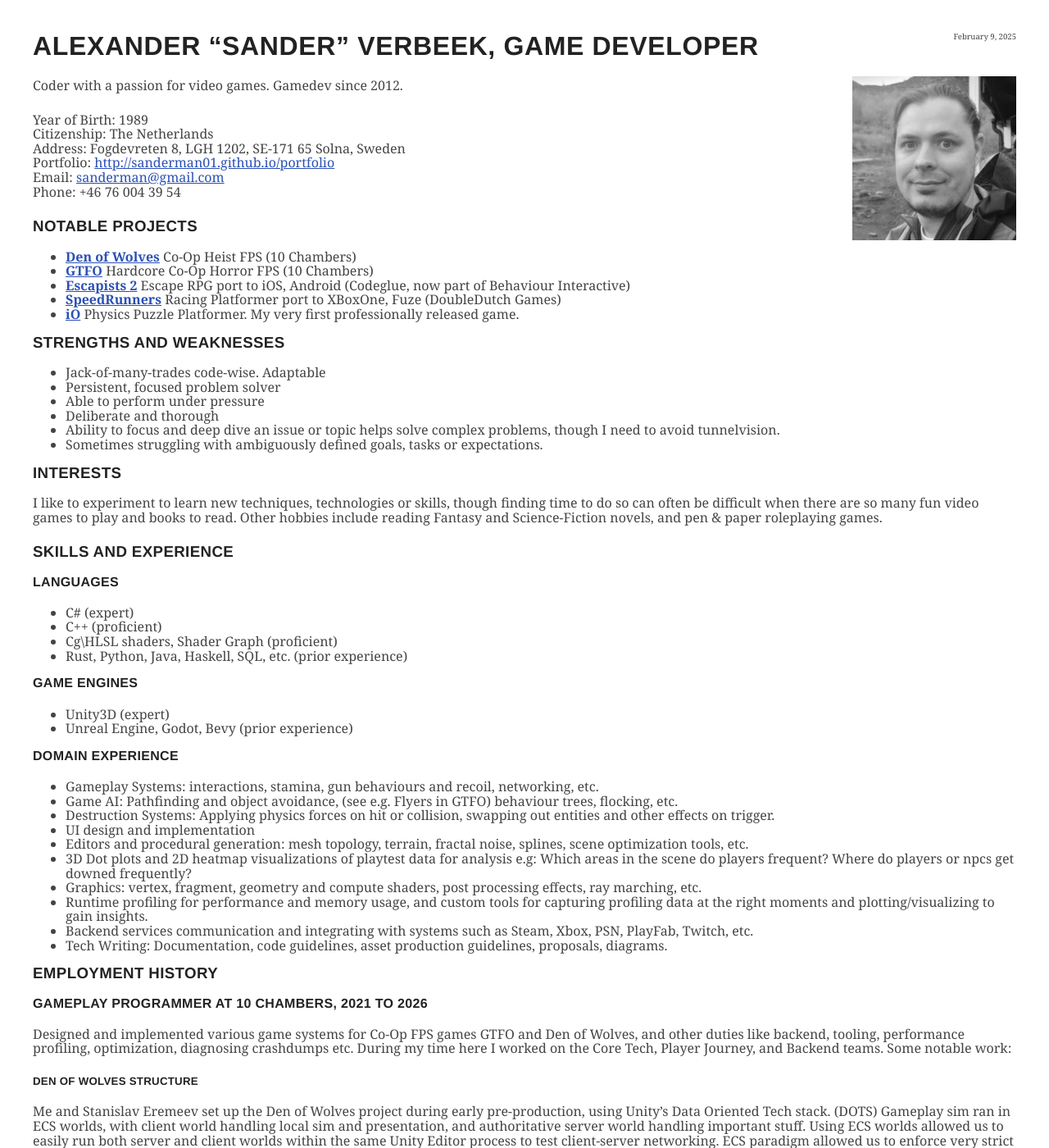
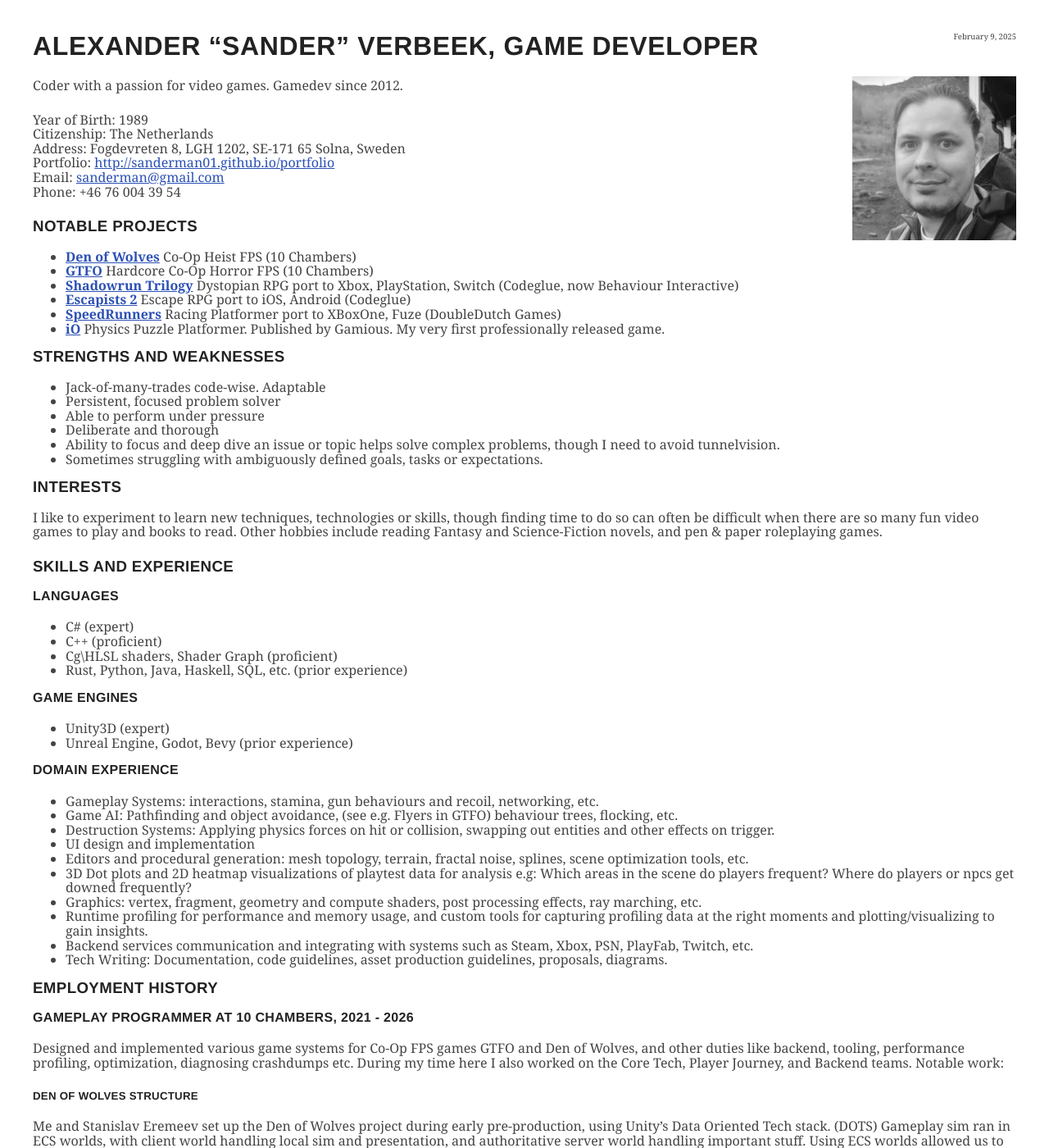
Before and after one commit to sanderman01/sanderman01.github.io, a Jekyll site: the page built from resume.md, in a window 1280 px wide and 1400 px high. Shown: the whole window at 82% size. Built offline with Jekyll 4.4.1, drawn with Linux system fonts in a browser that asks for light colours; some web fonts are replaced; a script that is not in the unit is left out; some of the changed text lies outside the part shown.

Commit message:
various resume tweaks

```diff
--- a/resume.md
+++ b/resume.md
@@ -20,9 +20,10 @@ Phone: +46 76 004 39 54
 ### Notable Projects
 * **[Den of Wolves](https://www.denofwolves.com/en)** Co-Op Heist FPS (10 Chambers)
 * **[GTFO](https://gtfothegame.com/)** Hardcore Co-Op Horror FPS (10 Chambers)
-* **[Escapists 2](https://www.youtube.com/watch?v=qMj-bAyHqq4)** Escape RPG port to iOS, Android (Codeglue, now part of Behaviour Interactive)
+* **[Shadowrun Trilogy](https://www.youtube.com/watch?v=IinkPsj5taA)** Dystopian RPG port to Xbox, PlayStation, Switch (Codeglue, now Behaviour Interactive)
+* **[Escapists 2](https://www.youtube.com/watch?v=qMj-bAyHqq4)** Escape RPG port to iOS, Android (Codeglue)
 * **[SpeedRunners](https://www.youtube.com/watch?v=BDGzN0fRQI0)** Racing Platformer port to XBoxOne, Fuze (DoubleDutch Games)
-* **[iO](https://store.steampowered.com/app/324070/iO/)** Physics Puzzle Platformer. My very first professionally released game.
+* **[iO](https://store.steampowered.com/app/324070/iO/)** Physics Puzzle Platformer. Published by Gamious. My very first professionally released game.
 
 ### Strengths and Weaknesses
 * Jack-of-many-trades code-wise. Adaptable
@@ -60,10 +61,10 @@ Steam, Xbox, PSN, PlayFab, Twitch, etc.
 * Tech Writing: Documentation, code guidelines, asset production guidelines, proposals, diagrams.
 
 ### Employment History
-#### Gameplay Programmer at 10 Chambers, 2021 to 2026
+#### Gameplay Programmer at 10 Chambers, 2021 - 2026
 
-Designed and implemented various game systems for Co-Op FPS games GTFO and Den of Wolves, and other duties like backend, tooling, performance profiling, optimization, diagnosing crashdumps etc. During my time here I worked on the Core Tech, Player Journey, and Backend teams.
-Some notable work:
+Designed and implemented various game systems for Co-Op FPS games GTFO and Den of Wolves, and other duties like backend, tooling, performance profiling, optimization, diagnosing crashdumps etc. During my time here I also worked on the Core Tech, Player Journey, and Backend teams.
+Notable work:
 
 ##### Den of Wolves Structure
 Me and Stanislav Eremeev set up the Den of Wolves project during early pre-production, using Unity's Data Oriented Tech stack. (DOTS) Gameplay sim ran in ECS worlds, with client world handling local sim and presentation, and authoritative server world handling important stuff. Using ECS worlds allowed us to easily run both server and client worlds within the same Unity Editor process to test client-server networking. ECS paradigm allowed us to enforce very strict isolation between client and server worlds state, which would otherwise be difficult to achieve in a traditional Object Oriented Unity GameObject paradigm, and also allowed us to take advantage of Unity's Jobs system and Burst compiler in many game systems.
@@ -91,7 +92,7 @@ Technical Requirements (TRC) implementation, testing and bugfixes.
 Implementation and optimization of the Willem II Passage Occulus Rift VR sim and attached Arduino bike sensor system.
 Designing and implementing gameplay for various logic and spatial awareness puzzles for an in-house ip puzzle-detective exploration game prototype targeted to tablets.
 
-#### Indie. iO, 2012-2014
+#### Indie. iO, 2012 - 2014
 Collaboration with Gamious, Amsterdam. Developing level editing tools, UI, and other game systems. Drafting and implementing levels. Conceptualizing novel ways to combine existing game mechanics. Developing control schemes for gamepad and touchscreen. For PC, Mobile and Ouya.
 
 #### Internships
```
Also changed, not shown: other parts of resume.md (+3 -3 lines).
